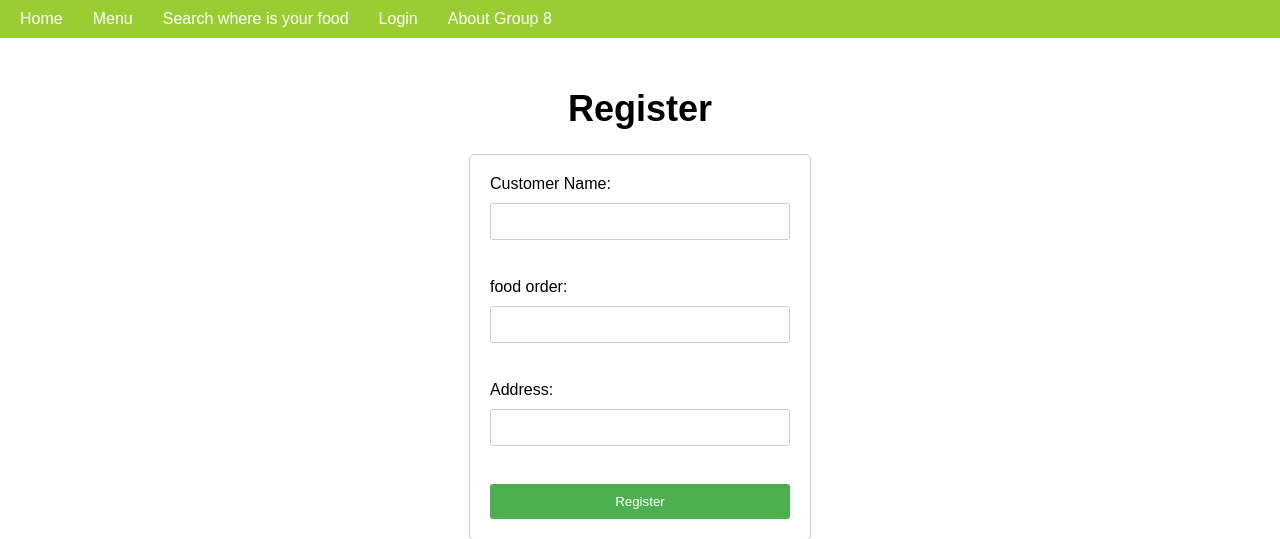
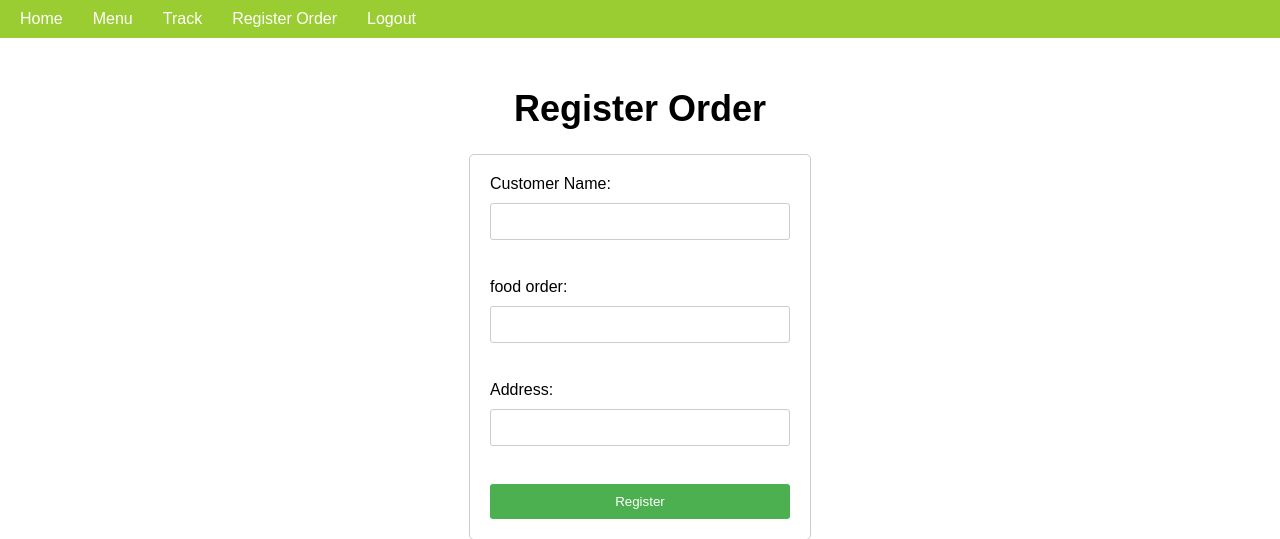
Before and after one commit to Srikoushik9/foodapp, a Flask app: page /trackregister in a window 1280 px wide. Shown: the top 539 px of the page. Run offline with Flask 2, Linux system fonts and the light colour scheme.

Commit message:
Update trackregister.html

```diff
--- a/templates/trackregister.html
+++ b/templates/trackregister.html
@@ -13,15 +13,15 @@
             <ul>
                 <li><a href="{{ url_for('view.index') }}">Home</a></li>
                 <li><a href="{{ url_for('view.menu') }}">Menu</a></li>
-                <li><a href="{{ url_for('view.tracking') }}">Search where is your food</a></li>
-                <li class="login-link"><a href="{{ url_for('view.loginpage') }}">Login</a></li>
-                <li><a href="{{ url_for('view.about') }}">About Group 8</a></li>
+                <li><a href="{{ url_for('view.tracking') }}">Track</a></li>
+                <li class="login-link"><a href="{{ url_for('view.trackregister') }}">Register Order</a></li>
+                <li class="login-link"><a href="{{ url_for('view.loginpage') }}">Logout</a></li>
             </ul>
         </nav>
     </header>
 	<main>
-	<h1>Register</h1>
-	<form action="{{ url_for('view.registerlugage') }}" method="post">
+	<h1>Register Order</h1>
+	<form action="{{ url_for('view.registerorder') }}" method="post">
 		<label for="name">Customer Name:</label>
 		<input type="text" id="name" name="name"><br><br>
         <label for="nol">food order:</label>
```
